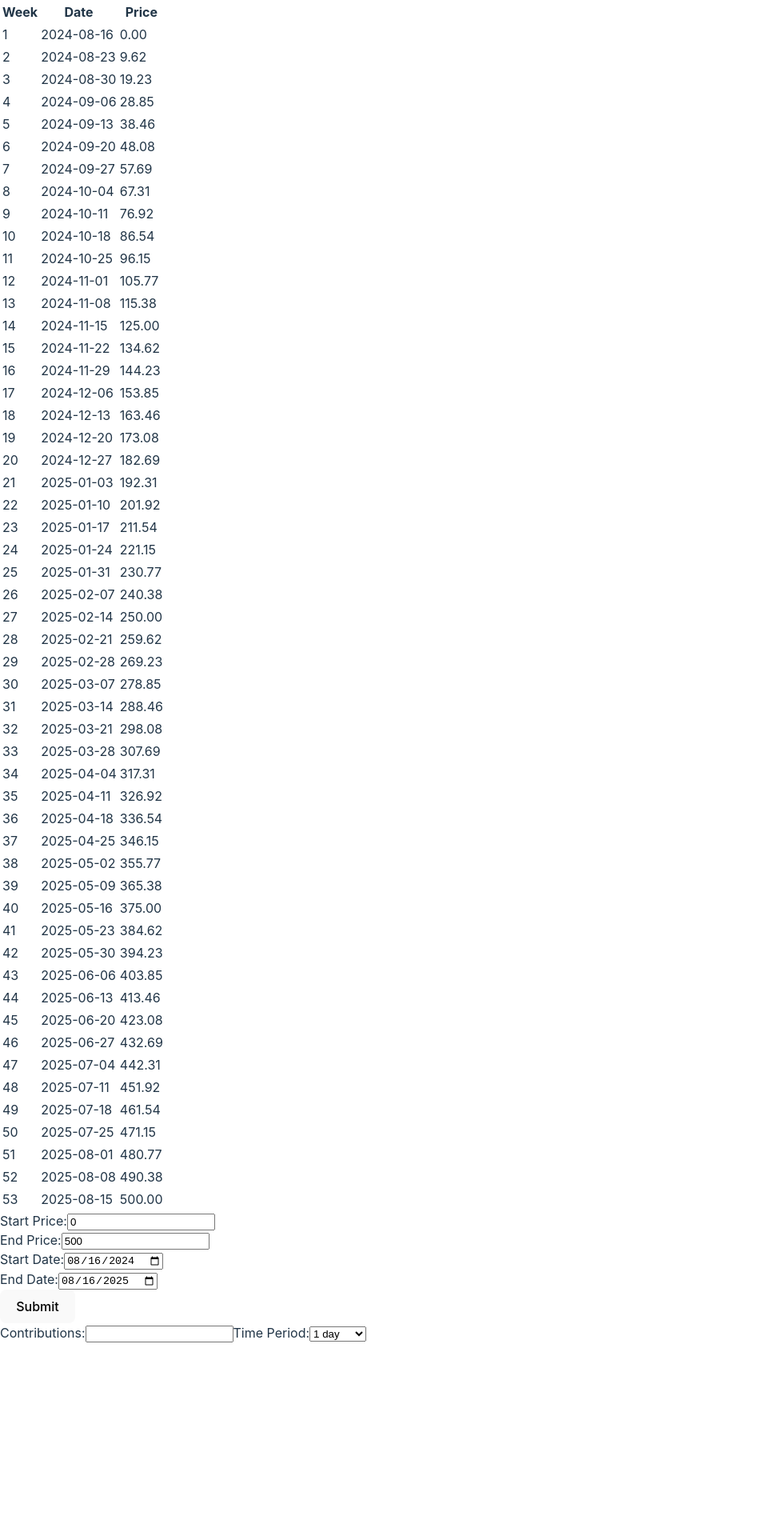
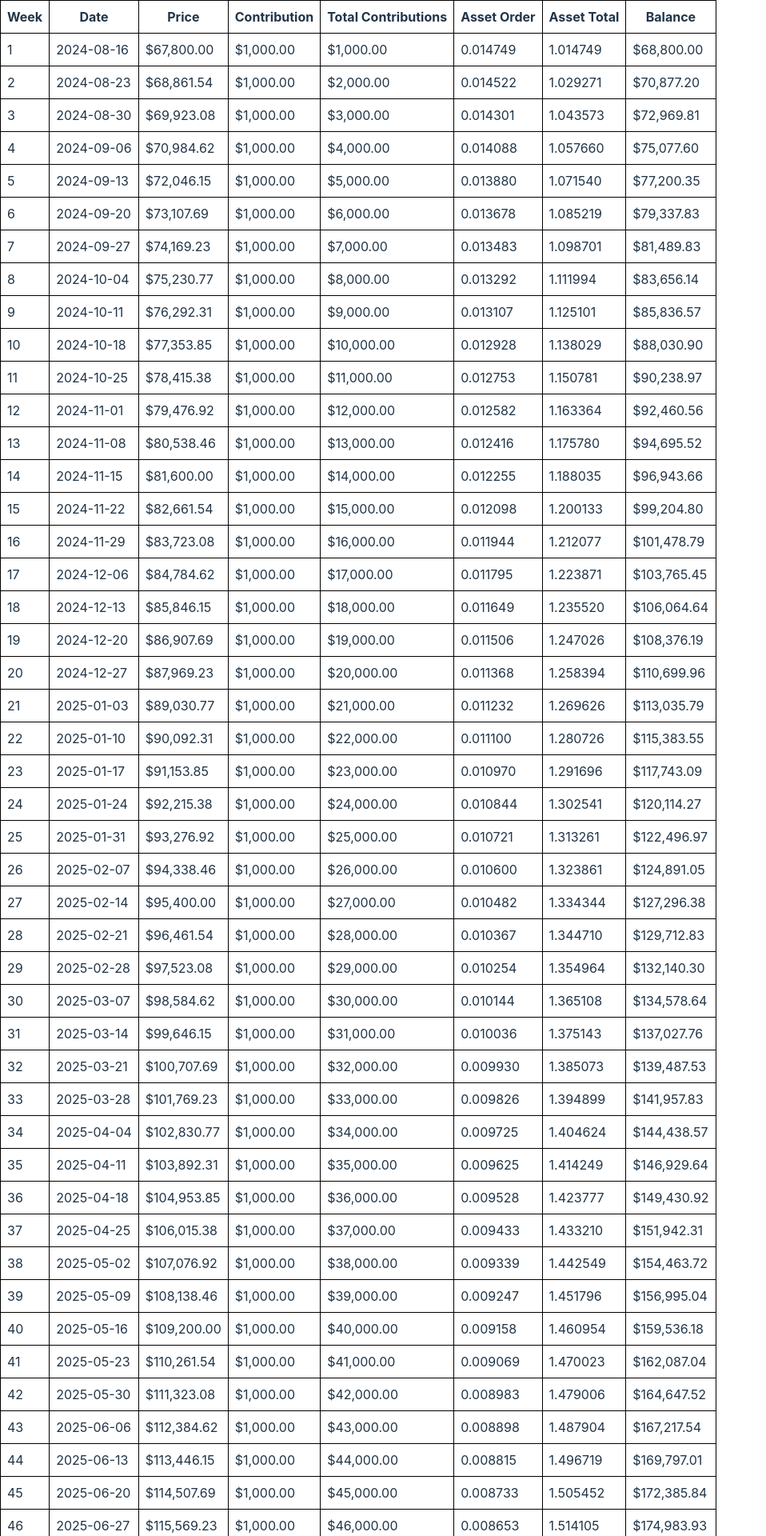
Before and after one commit to ibrunner/dca-explorer, a React (Vite) app: page / in a window 1280 px wide. Shown: the top 1920 px of the page at 80% size, without its empty margins (0-958 px from the left). Before the commit the page ends 1678 px from the top, so only its background shows below. Built offline with nearby package versions, Linux system fonts and the light colour scheme.

Commit message:
projections with totals and balances

```diff
--- a/src/App.tsx
+++ b/src/App.tsx
@@ -11,13 +11,14 @@ function App(): JSX.Element {
   endDate.setFullYear(endDate.getFullYear() + 1);
 
   const [state, dispatch] = useReducer(dataReducer, {
-    contributions: "",
+    contribution: 1000,
+    startingAssetTotal: 1,
     timePeriod: "",
     projections: [],
     startDate,
     endDate,
-    startPrice: 0,
-    endPrice: 500
+    startPrice: 67800,
+    endPrice: 123000,
   });
 
 
--- a/src/AppContext.tsx
+++ b/src/AppContext.tsx
@@ -3,7 +3,7 @@ import {State, Action} from "./util/dataReducer";
 
 const AppContext = createContext<{ state: State; dispatch: React.Dispatch<Action> }>({
     state: {
-      contributions: "",
+      contribution: "",
       timePeriod: "",
     },
     dispatch: () => {},
--- a/src/components/MainForm.tsx
+++ b/src/components/MainForm.tsx
@@ -4,10 +4,16 @@ import { useAppContext } from "../AppContext";
 const MainForm: React.FC = () => {
   const { state, dispatch } = useAppContext();
 
-  const handleContributionsChange = (
+  const handleStartingAssetTotalChange = (
     event: React.ChangeEvent<HTMLInputElement>
   ) => {
-    dispatch({ type: "SET_CONTRIBUTIONS", payload: event.target.value });
+    dispatch({ type: "SET_STARTING_ASSET_TOTAL", payload: Number(event.target.value) });
+  };
+
+  const handleContributionChange = (
+    event: React.ChangeEvent<HTMLInputElement>
+  ) => {
+    dispatch({ type: "SET_CONTRIBUTION", payload: event.target.value });
   };
 
   const handleTimePeriodChange = (
@@ -43,6 +49,14 @@ const MainForm: React.FC = () => {
   return (
     <>
       <div>
+      <label>
+        Starting Asset Total:
+        <input
+          type="number"
+          value={state.startingAssetTotal}
+          onChange={handleStartingAssetTotalChange}
+        />
+      </label>
         <label>
           Start Price:
           <input
@@ -82,12 +96,12 @@ const MainForm: React.FC = () => {
         <button type="submit">Submit</button>
       </div>
       <div>
-        <label htmlFor="contributions">Contributions:</label>
+        <label htmlFor="contribution">Contribution:</label>
         <input
           type="text"
-          id="contributions"
-          value={state.contributions}
-          onChange={handleContributionsChange}
+          id="contribution"
+          value={state.contribution}
+          onChange={handleContributionChange}
         />
 
         <label htmlFor="timePeriod">Time Period:</label>
--- a/src/components/ProjectionsTable.tsx
+++ b/src/components/ProjectionsTable.tsx
@@ -1,37 +1,46 @@
 import React from 'react';
 import moment from 'moment';
-import useProjections from '../util/useProjections';
+import useProjections, {ProjectionsProps} from '../util/useProjections';
 
-interface ProjectionsTableProps {
-    startPrice: number;
-    endPrice: number;
-    startDate: Date;
-    endDate: Date;
-}
+const formatMoney = (value: number) => {
+    return new Intl.NumberFormat('en-US', { style: 'currency', currency: 'USD' }).format(value);
+};
 
-const ProjectionsTable: React.FC<ProjectionsTableProps> = ({
+const ProjectionsTable: React.FC<ProjectionsProps> = ({
         startPrice,
         endPrice,
         startDate,
         endDate,
+        contribution,
+        startingAssetTotal
 }) => {
-    const projections = useProjections(startPrice, endPrice, startDate, endDate);
-
+        const projections = useProjections(startPrice, endPrice, startDate, endDate, contribution, startingAssetTotal);
+        console.log(startingAssetTotal)
         return (
-        <table>
+                <table style={{ borderCollapse: 'collapse', width: '100%' }}>
                         <thead>
                                 <tr>
-                    <th>Week</th>
-                    <th>Date</th>
-                    <th>Price</th>
+                                        <th style={{ border: '1px solid black', padding: '8px' }}>Week</th>
+                                        <th style={{ border: '1px solid black', padding: '8px' }}>Date</th>
+                                        <th style={{ border: '1px solid black', padding: '8px' }}>Price</th>
+                                        <th style={{ border: '1px solid black', padding: '8px' }}>Contribution</th>
+                                        <th style={{ border: '1px solid black', padding: '8px' }}>Total Contributions</th>
+                                        <th style={{ border: '1px solid black', padding: '8px' }}>Asset Order</th>
+                                        <th style={{ border: '1px solid black', padding: '8px' }}>Asset Total</th>
+                                        <th style={{ border: '1px solid black', padding: '8px' }}>Balance</th>
                                 </tr>
                         </thead>
                         <tbody>
                                 {projections.map((projection, index) => (
                                         <tr key={index}>
-                        <td>{index + 1}</td>
-                        <td>{moment(projection.date).format('YYYY-MM-DD')}</td>
-                        <td>{projection.price.toFixed(2)}</td>
+                                                <td style={{ border: '1px solid black', padding: '8px' }}>{index + 1}</td>
+                                                <td style={{ border: '1px solid black', padding: '8px' }}>{moment(projection.date).format('YYYY-MM-DD')}</td>
+                                                <td style={{ border: '1px solid black', padding: '8px' }}>{formatMoney(projection.price)}</td>
+                                                <td style={{ border: '1px solid black', padding: '8px' }}>{formatMoney(projection.contribution)}</td>
+                                                <td style={{ border: '1px solid black', padding: '8px' }}>{formatMoney(projection.totalContributions)}</td>
+                                                <td style={{ border: '1px solid black', padding: '8px' }}>{projection.assetOrder.toFixed(6)}</td>
+                                                <td style={{ border: '1px solid black', padding: '8px' }}>{projection.assetTotal.toFixed(6)}</td>
+                                                <td style={{ border: '1px solid black', padding: '8px' }}>{formatMoney(projection.balance)}</td>
                                         </tr>
                                 ))}
                         </tbody>
--- a/src/util/dataReducer.ts
+++ b/src/util/dataReducer.ts
@@ -1,36 +1,39 @@
 import { Projection } from "./useProjections";
 
 export interface State {
-  contributions: string;
+  contribution: number;
   timePeriod: string;
   projections: Projection[];
   startPrice: number;
   endPrice: number;
   startDate: Date;
   endDate: Date;
+  startingAssetTotal: number;
 }
 
-type SetContributionsAction = { type: "SET_CONTRIBUTIONS"; payload: string };
+type SetContributionAction = { type: "SET_CONTRIBUTION"; payload: string };
 type SetTimePeriodAction = { type: "SET_TIME_PERIOD"; payload: string };
 type SetProjectionsAction = { type: "SET_PROJECTIONS"; payload: Projection[] };
 type SetStartPriceAction = { type: "SET_START_PRICE"; payload: number };
 type SetEndPriceAction = { type: "SET_END_PRICE"; payload: number };
 type SetStartDateAction = { type: "SET_START_DATE"; payload: Date };
 type SetEndDateAction = { type: "SET_END_DATE"; payload: Date };
+type SetStartingAssetTotalAction = { type: "SET_STARTING_ASSET_TOTAL"; payload: number }; // New action type
 
 export type Action =
-  | SetContributionsAction
+  | SetContributionAction
   | SetTimePeriodAction
   | SetProjectionsAction
   | SetStartPriceAction
   | SetEndPriceAction
   | SetStartDateAction
-  | SetEndDateAction;
+  | SetEndDateAction
+  | SetStartingAssetTotalAction;
 
 // Action creators
-export const setContributions = (contributions: string): SetContributionsAction => ({
-  type: "SET_CONTRIBUTIONS",
-  payload: contributions,
+export const setContribution = (contribution: string): SetContributionAction => ({
+  type: "SET_CONTRIBUTION",
+  payload: contribution,
 });
 
 export const setTimePeriod = (timePeriod: string): SetTimePeriodAction => ({
@@ -63,11 +66,16 @@ export const setEndDate = (date: Date): SetEndDateAction => ({
   payload: date,
 });
 
+export const setStartingAssetTotal = (total: number): SetStartingAssetTotalAction => ({
+  type: "SET_STARTING_ASSET_TOTAL",
+  payload: total,
+});
+
 // Update the reducer
 const dataReducer = (state: State, action: Action) => {
   switch (action.type) {
-    case "SET_CONTRIBUTIONS":
-      return { ...state, contributions: action.payload };
+    case "SET_CONTRIBUTION":
+      return { ...state, contribution: action.payload };
     case "SET_TIME_PERIOD":
       return { ...state, timePeriod: action.payload };
     case "SET_PROJECTIONS":
@@ -80,6 +88,8 @@ const dataReducer = (state: State, action: Action) => {
       return { ...state, startDate: action.payload };
     case "SET_END_DATE":
       return { ...state, endDate: action.payload };
+    case "SET_STARTING_ASSET_TOTAL":
+      return { ...state, startingAssetTotal: action.payload };
     default:
       return state;
   }
--- a/src/util/useProjections.ts
+++ b/src/util/useProjections.ts
@@ -1,9 +1,26 @@
 import  { useEffect, useState } from 'react';
 import moment from 'moment';
 
-export interface Projection { date: Date; price: number };
+export interface ProjectionsProps {
+    startPrice: number;
+    endPrice: number;
+    startDate: Date;
+    endDate: Date;
+    contribution: number;
+    startingAssetTotal: number;
+}
 
-const useProjections = (startPrice: number, endPrice: number, startDate: Date, endDate: Date) => {
+export interface Projection {
+    date: Date;
+    price: number;
+    contribution: number;
+    totalContributions: number;
+    assetOrder: number;
+    assetTotal: number;
+    balance: number;
+};
+
+const useProjections = (startPrice: number, endPrice: number, startDate: Date, endDate: Date, contribution: number, startingAssetTotal: number) => {
     const [projections, setProjections] = useState<Projection[]>([]);
 
     useEffect(() => {
@@ -12,13 +29,22 @@ const useProjections = (startPrice: number, endPrice: number, startDate: Date, e
         const projectionsArray: Projection[] = [];
 
         for (let i = 0; i <= duration; i++) {
-            const projectedDate = moment(startDate).add(i, 'weeks').toDate();
-            const projectedPrice = startPrice + weeklyChange * i;
-            projectionsArray.push({ date: projectedDate, price: projectedPrice });
+            const price = startPrice + weeklyChange * i;
+            const assetTotal = i ? projectionsArray[i-1].assetTotal + contribution / price : price ? (contribution / price) + startingAssetTotal : startingAssetTotal;
+            const projection: Projection = {
+                date: moment(startDate).add(i, 'weeks').toDate(),
+                price,
+                contribution,
+                totalContributions: (i+1) * contribution,
+                assetOrder: price? contribution / price : 0,
+                assetTotal,
+                balance: assetTotal * price
+            }
+            projectionsArray.push(projection);
         }
 
         setProjections(projectionsArray);
-    }, [startPrice, endPrice, startDate, endDate]);
+    }, [startPrice, endPrice, startDate, endDate, contribution, startingAssetTotal]);
 
     return projections;
 };
```
Lines whose indentation alone changed are shown as unchanged.
